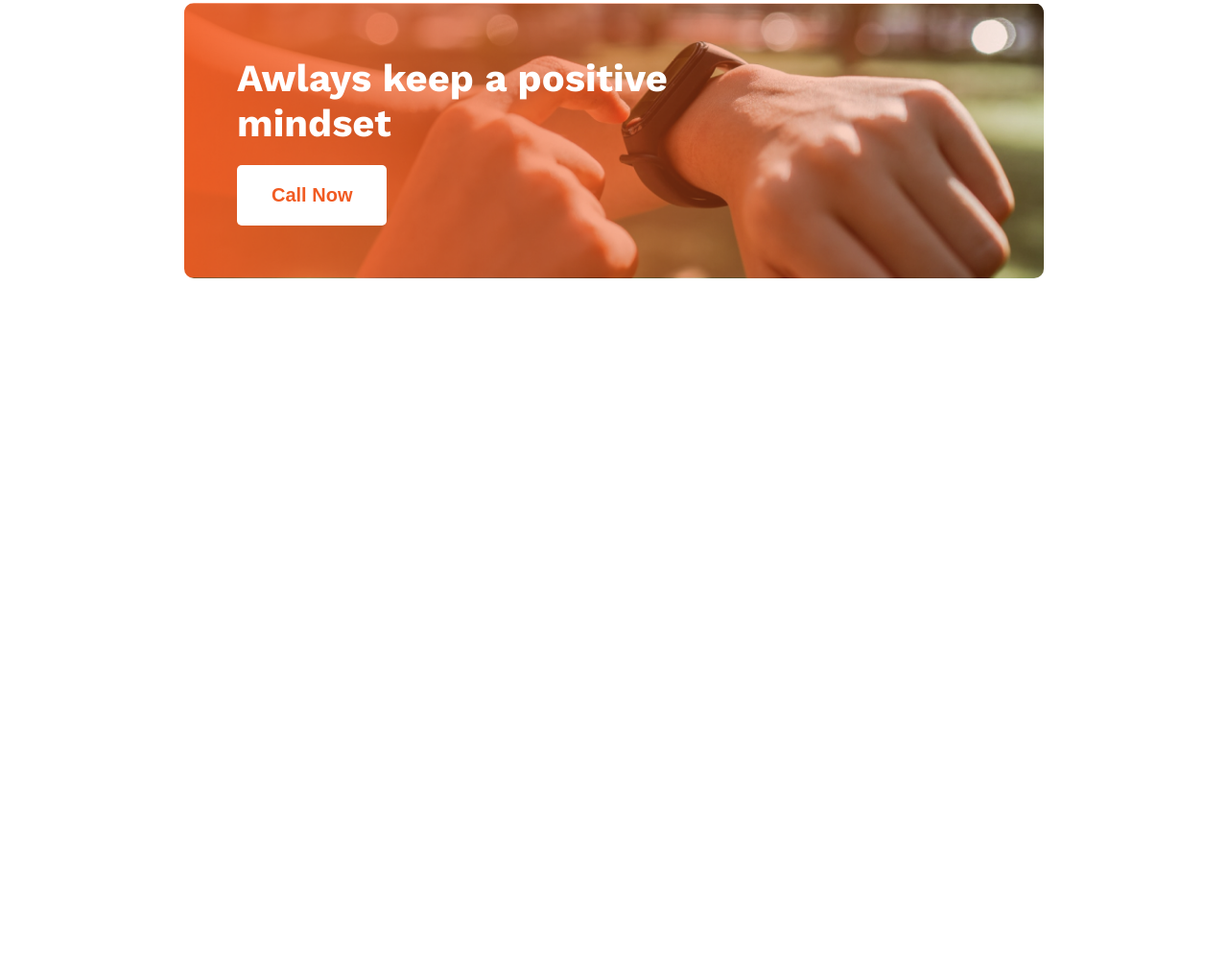
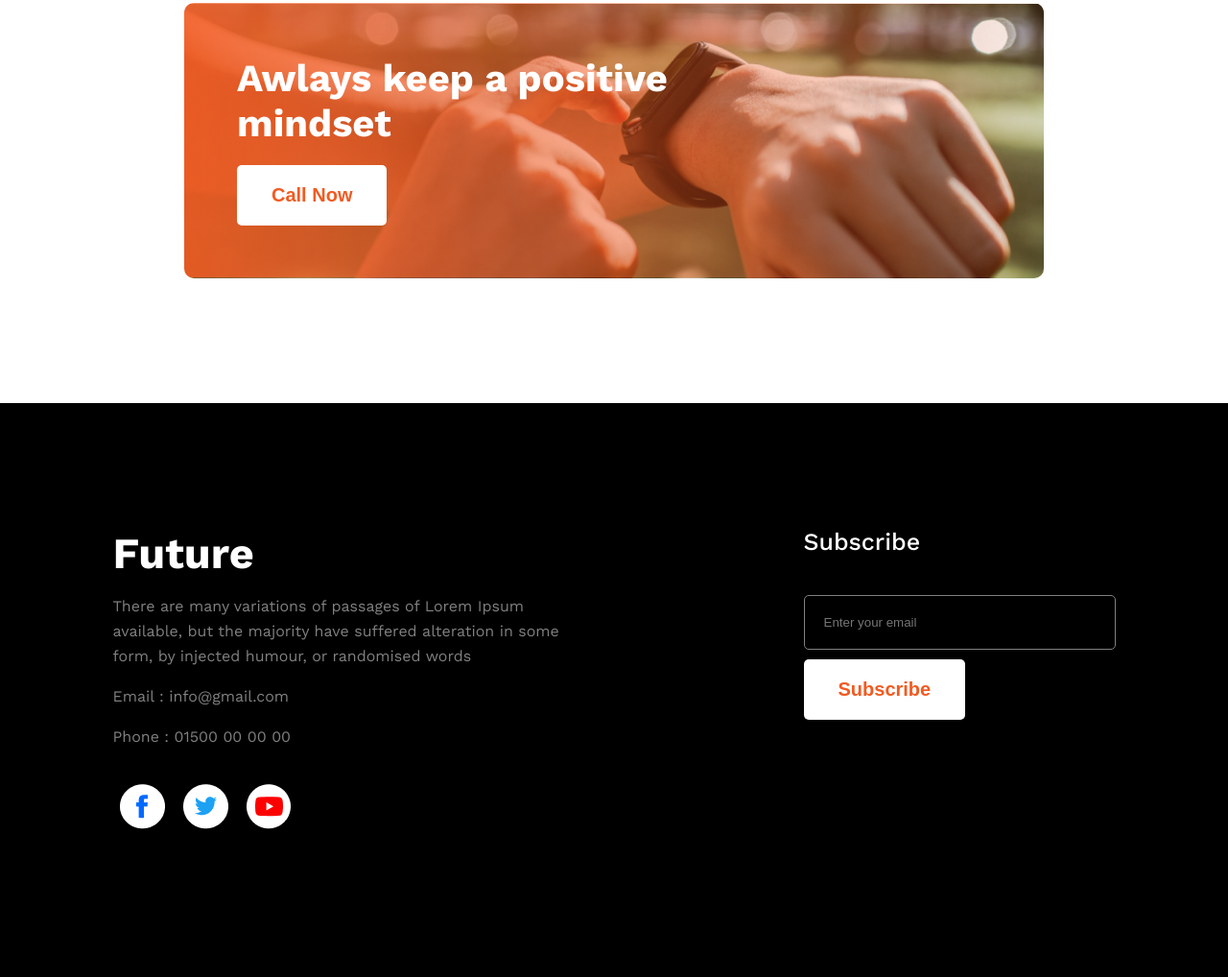
Before and after one commit to SyedTawsif07/module-5-practice, a plain HTML site: page index.html in a window 1280 px wide. Shown: the part 2277-3295 px from the top of the page at 96% size. Before the commit the page ends 2697 px from the top, so only its background shows below. Drawn offline with nearby package versions, Linux system fonts and the light colour scheme; a web font is replaced by a local one.

Commit message:
task 1 completed

```diff
--- a/index.html
+++ b/index.html
@@ -96,6 +96,34 @@
             </div>
         </div>
     </section>
+
+    <footer>
+        <div class="footer-container">
+            <div class="footer-content">
+                <h2>Future</h2>
+                <p>There are many variations of passages of Lorem Ipsum available, but the majority have suffered
+                    alteration
+                    in some form, by injected humour, or randomised words</p>
+                <p>Email : info@gmail.com</p>
+                <p>Phone : 01500 00 00 00</p>
+
+                <div class="footer-icons">
+                    <img src="images/icons/fb.png" alt="">
+                    <img src="images/icons/twitter.png" alt="">
+                    <img src="images/icons/youtube.png" alt="">
+                </div>
+            </div>
+
+            <div class="footer-form">
+                <h3>Subscribe</h3>
+                <input type="email" name="" id="" placeholder="Enter your email">
+
+                <div class="btn-3">
+                    <button>Subscribe</button>
+                </div>
+            </div>
+        </div>
+    </footer>
 </body>
 
 </html>
--- a/styles/style1.css
+++ b/styles/style1.css
@@ -179,3 +179,68 @@ body {
     border: none;
     border-radius: 5px;
 }
+
+/* footer */
+
+footer {
+    /* border: 1px solid red; */
+    background-color: black;
+    color: white;
+}
+
+.footer-container {
+    /* border: 1px solid orange; */
+    display: flex;
+    justify-content: space-around;
+    padding: 130px 0;
+}
+
+.footer-content {
+    max-width: 485px;
+    /* border: 1px solid white; */
+}
+
+.footer-content h2 {
+    font-weight: bold;
+    font-size: 45px;
+    margin-bottom: 16px;
+}
+
+.footer-content p {
+    line-height: 26px;
+    margin-bottom: 16px;
+    color: gray;
+}
+
+.footer-icons {
+    padding: 20px 0;
+}
+
+.footer-icons img {
+    margin: 0 7px;
+}
+
+.footer-form h3 {
+    font-size: 25px;
+    font-weight: 500;
+    margin-bottom: 31px;
+}
+
+.footer-form input {
+    background-color: black;
+    padding: 20px;
+    border: 1px solid gray;
+    border-radius: 5px;
+    margin: 10px 0;
+    width: 325px;
+}
+
+.btn-3 button{
+    padding: 20px 36px;
+    background-color: white;
+    color: #F15B22;
+    font-size: 20px;
+    font-weight: 600;
+    border: none;
+    border-radius: 5px;
+}
```
